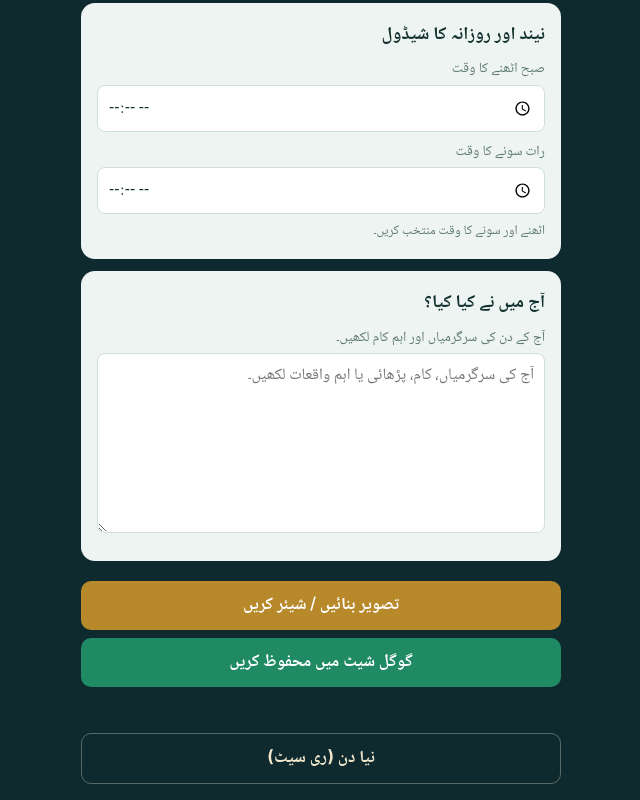
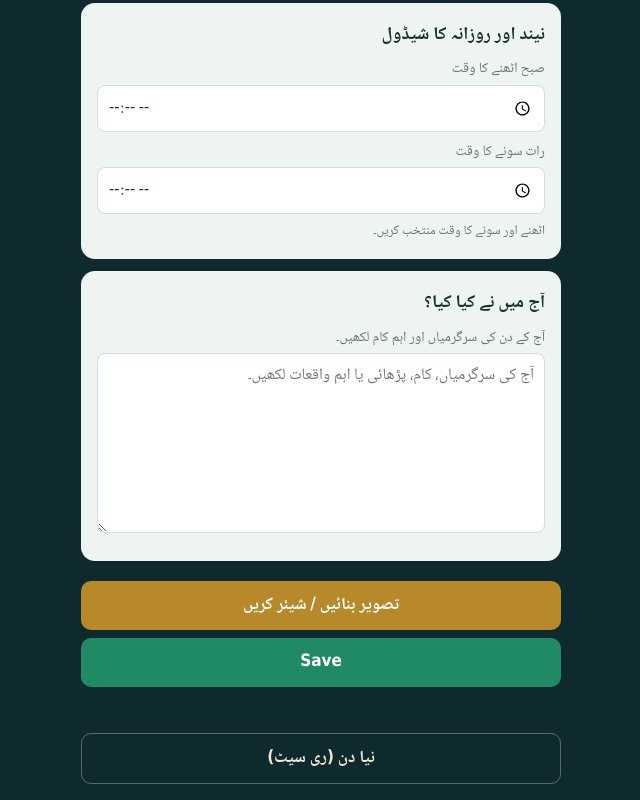
Before and after one commit to ZaheerAhmed04/Daily-Diary-App, a website: page daily-diary-urdu.html in a window 1280 px wide. Shown: the part 1662-2462 px from the top of the page, without its empty margins (319-959 px from the left). Drawn offline with nearby package versions, Linux system fonts and the light colour scheme.

Commit message:
Rename diary save button

```diff
--- a/daily-diary-urdu.html
+++ b/daily-diary-urdu.html
@@ -153,7 +153,7 @@ details summary{color:#f1e7cc;font-size:15px;cursor:pointer;margin:10px 0}
 </div>
 
 <button class="p" id="mk">تصویر بنائیں / شیئر کریں</button>
-<button class="s" id="sv">گوگل شیٹ میں محفوظ کریں</button>
+<button class="s" id="sv">Save</button>
 <div id="msg"></div>
 <img id="appDownloadQr" src="./www/assets/app-download-qr.png" alt="" hidden>
 <canvas id="cv"></canvas>
```
Also changed, not shown: www/index.html (+1 -1 lines), 2 other files.
